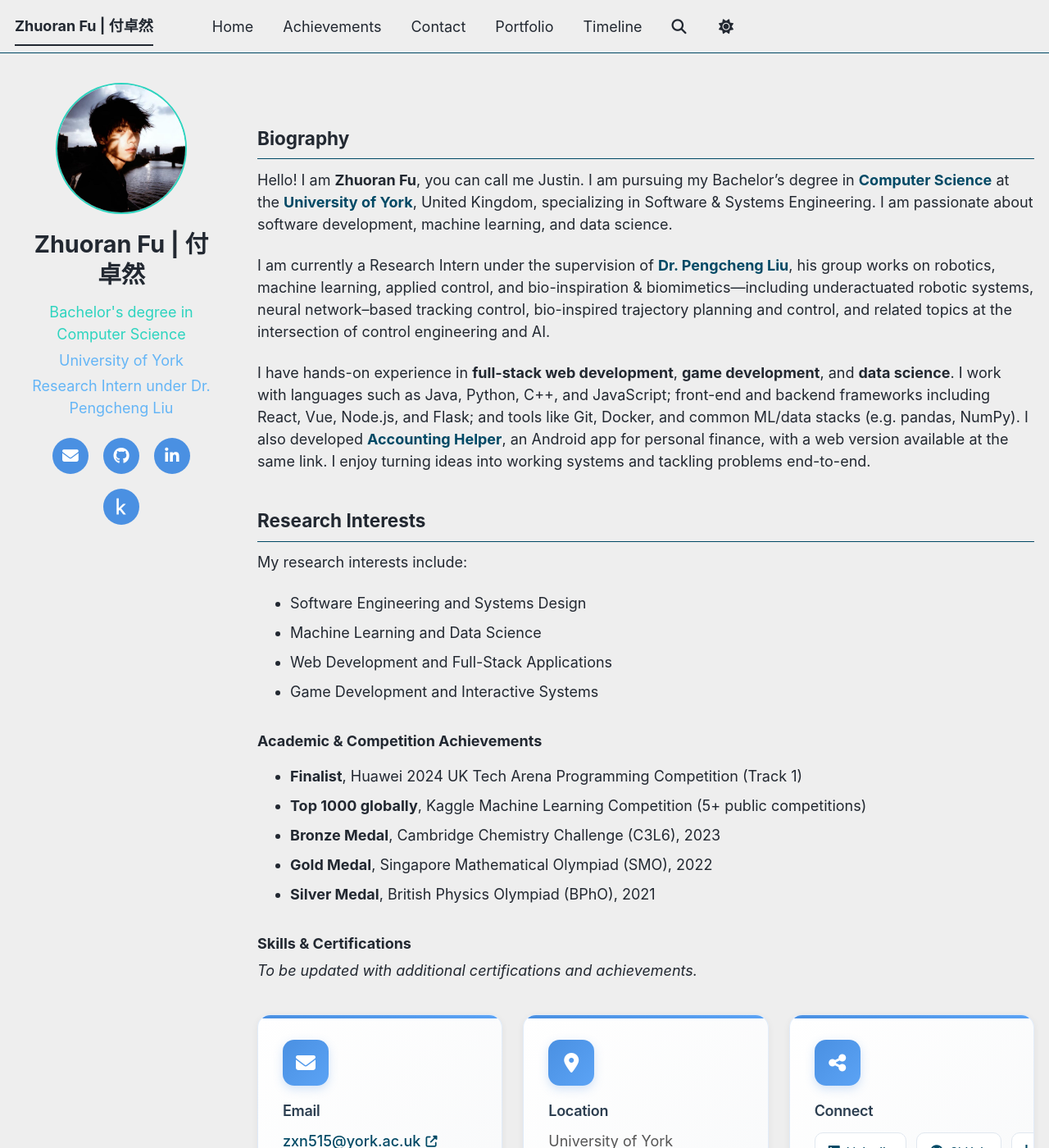
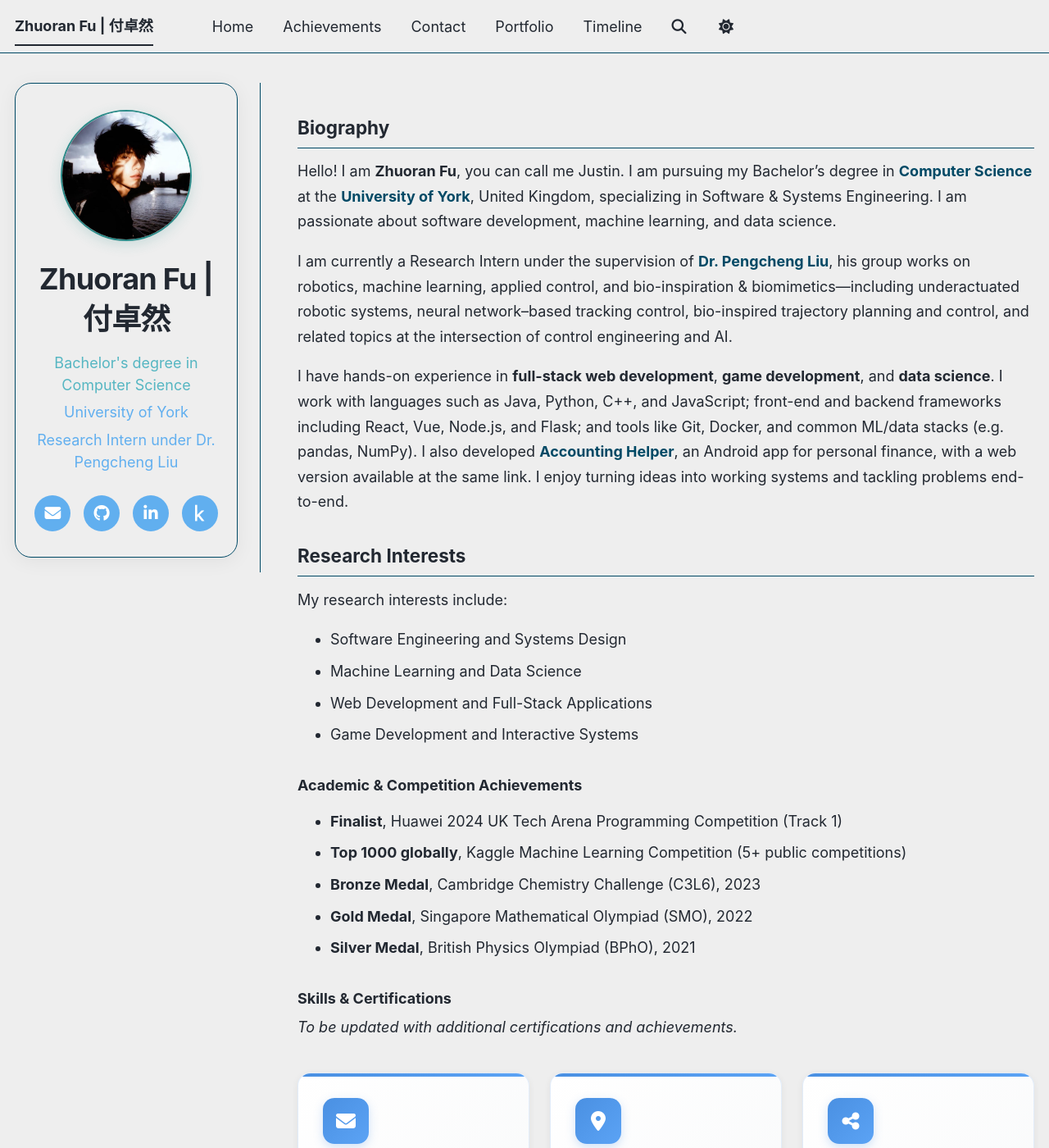
Before and after one commit to Jason-blips/Jason-blips.github.io, a Jekyll site: the page built from _pages/about.md, in a window 1280 px wide and 1400 px high. Shown: the whole window at 82% size. Built offline with Jekyll 4.4.1, drawn with Linux system fonts in a browser that asks for light colours; a script bundle is joined from its source files by our own code; library files that are not in the unit come from our copies.

Commit message:
Update _profile-hero.scss

```diff
--- a/_sass/layout/_profile-hero.scss
+++ b/_sass/layout/_profile-hero.scss
@@ -5,16 +5,22 @@
 .profile-hero {
   text-align: center;
   margin-bottom: 1em;
-  padding: 0 1em;
+  padding: 1.25em 1em;
+  border-radius: 16px;
+  background: var(--global-hero-bg, rgba(255, 255, 255, 0.03));
+  border: 1px solid var(--global-border-color, rgba(255, 255, 255, 0.06));
+  box-shadow: 0 4px 24px rgba(0, 0, 0, 0.06);
 }
 
+/* 头像：青绿描边 */
 .profile-hero__avatar {
-  margin: 0 auto 1rem;
+  margin: 0 auto 1.25rem;
   width: 140px;
   height: 140px;
   border-radius: 50%;
   overflow: hidden;
-  border: 2px solid #2dd4bf;
+  border: 2px solid #2b8a88;
+  box-shadow: 0 4px 16px rgba(43, 138, 136, 0.2);
 
   img {
     width: 100%;
@@ -26,49 +32,52 @@
 .profile-hero__name {
   font-size: 1.5rem;
   font-weight: 700;
-  margin: 0 0 0.75rem;
-  line-height: 1.3;
+  margin: 0 0 0.875rem;
+  line-height: 1.35;
+  letter-spacing: -0.02em;
   color: var(--global-text-color, #fff);
 }
 
 .profile-hero__affiliations {
   display: flex;
   flex-direction: column;
-  gap: 0.25rem;
-  margin-bottom: 1.25rem;
+  gap: 0.35rem;
+  margin-bottom: 1.5rem;
   font-size: 0.95rem;
+  line-height: 1.5;
   align-items: center;
 }
 
-/* 专业：浅青绿色，无下划线 */
+/* 专业：浅青绿/teal（与截图一致），无下划线 */
 .profile-hero__affiliation--major {
-  color: #2dd4bf;
+  color: #56b6c2;
   text-decoration: none;
   transition: color 0.2s ease;
 
   &:hover {
-    color: #5eead4;
+    color: #7ed4de;
   }
 }
 
-/* 学校、导师：浅蓝色，无下划线 */
+/* 学校、导师：浅蓝色（与截图 #61AFEF 一致），无下划线 */
 .profile-hero__affiliation--link {
-  color: #64b5f6;
+  color: #61afef;
   text-decoration: none;
   transition: color 0.2s ease;
 
   &:hover {
-    color: #90caf9;
+    color: #89c4f6;
   }
 }
 
 .profile-hero__icons {
   display: flex;
   justify-content: center;
-  gap: 1rem;
+  gap: 0.875rem;
   flex-wrap: wrap;
 }
 
+/* 社交图标：亮蓝圆底白字（与截图一致） */
 .profile-hero__icon {
   display: inline-flex;
   align-items: center;
@@ -76,13 +85,13 @@
   width: 44px;
   height: 44px;
   border-radius: 50%;
-  background: #4a90e2;
+  background: #61afef;
   color: #fff;
   text-decoration: none;
   transition: background 0.2s, transform 0.2s;
 
   &:hover {
-    background: #3a7bc8;
+    background: #89c4f6;
     transform: translateY(-2px);
   }
 
@@ -91,30 +100,49 @@
   }
 }
 
-/* Biography 区块整体上移：首页无 header 时主内容顶格 */
+/* Biography 右栏：阅读舒适、层次清晰 */
 .home-page .page__content {
   margin-top: 0;
-  padding-top: 0.5em;
+  padding-top: 0.25rem;
 
   h2:first-child {
     margin-top: 0;
+    padding-bottom: 0.6em;
+    margin-bottom: 1rem;
+    font-size: 1.5rem;
+    letter-spacing: -0.02em;
   }
 
-  /* Biography 内超链接：适配浅色、无下划线（按示例效果） */
+  h2:not(:first-child) {
+    margin-top: 2rem;
+    margin-bottom: 0.75rem;
+  }
+
+  p {
+    line-height: 1.7;
+    margin-bottom: 1rem;
+  }
+
+  ul {
+    line-height: 1.65;
+  }
+
+  /* Biography 内超链接：浅色、无下划线 */
   a {
-    color: var(--global-text-color-light, #64b5f6);
+    color: var(--global-text-color-light, #61afef);
     text-decoration: none !important;
     transition: color 0.2s ease;
 
     &:hover {
-      color: var(--global-link-color-hover, #90caf9);
+      color: var(--global-link-color-hover, #89c4f6);
       text-decoration: none !important;
     }
   }
 }
 
 /* ==========================================================================
-   首页 Hero 统一 flex 布局：移动端顶部居中，桌面端左侧
+   首页两栏布局：桌面端左栏 = hero，右栏 = Biography
+   移动端：单栏，hero 顶部居中，下方 Biography
    ========================================================================== */
 
 .main--home {
@@ -122,12 +150,13 @@
   flex-direction: column;
   align-items: center;
   flex-wrap: nowrap;
+  gap: 0;
 
   .hero-flex {
     width: 100%;
-    max-width: 320px;
+    max-width: 340px;
     flex-shrink: 0;
-    margin-bottom: 1.5rem;
+    margin-bottom: 1.75rem;
   }
 
   .page {
@@ -136,20 +165,31 @@
   }
 }
 
+/* 桌面端：左栏 hero 卡片，右栏 biography */
 @media screen and (min-width: 1024px) {
   .main--home {
     flex-direction: row;
     align-items: flex-start;
+    gap: 0;
   }
 
+  /* 左栏：固定宽度，卡片式、留白舒适 */
   .main--home .hero-flex {
-    flex: 0 0 260px;
-    max-width: none;
-    width: 260px;
+    flex: 0 0 300px;
+    max-width: 300px;
+    width: 300px;
     margin-bottom: 0;
-    margin-right: 2rem;
+    margin-right: 2.5rem;
+    padding-right: 1.5rem;
+    border-right: 1px solid var(--global-border-color, rgba(255, 255, 255, 0.08));
   }
 
+  .main--home .hero-flex .profile-hero {
+    padding: 1.75em 1.25em;
+    border-radius: 20px;
+  }
+
+  /* 右栏：Biography，限制最大行宽便于阅读 */
   .main--home .page {
     flex: 1 1 0;
     min-width: 0;
@@ -159,6 +199,10 @@
     margin-right: 0 !important;
     padding-left: 0 !important;
     padding-right: 0 !important;
+  }
+
+  .main--home .page .page__inner-wrap {
+    max-width: 52em;
   }
 }
 
@@ -173,7 +217,7 @@
   }
 
   .profile-hero__name {
-    font-size: 1.6rem;
+    font-size: 2em;
   }
 
   .profile-hero__affiliations {
```
